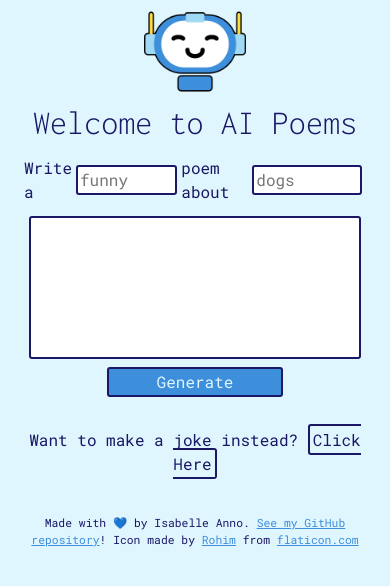
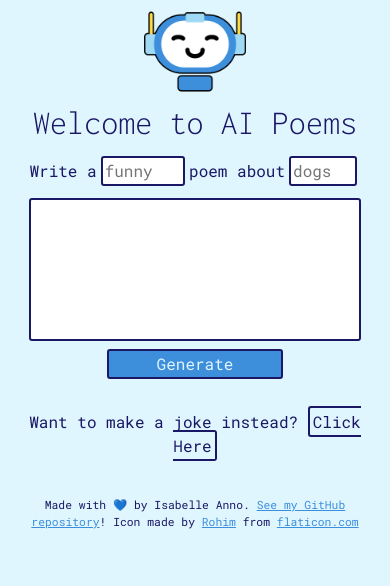
Before and after one commit to isabelleanno/ai-poems, a React (Create React App) app: page / in a window 390 px wide. Shown: the top 586 px of the page. Built offline with nearby package versions, Linux system fonts and the light colour scheme.

Commit message:
made more changes to mobile layout

```diff
--- a/src/App.css
+++ b/src/App.css
@@ -180,10 +180,10 @@ button#jokes > a:hover {
     margin: 0.75rem 0;
   }
   input#adjective {
-    width: 12vh;
+    width: 10vh;
   }
   input#subject {
-    width: 13vh;
+    width: 8vh;
   }
   #desktop-btn {
     display: none;
```
